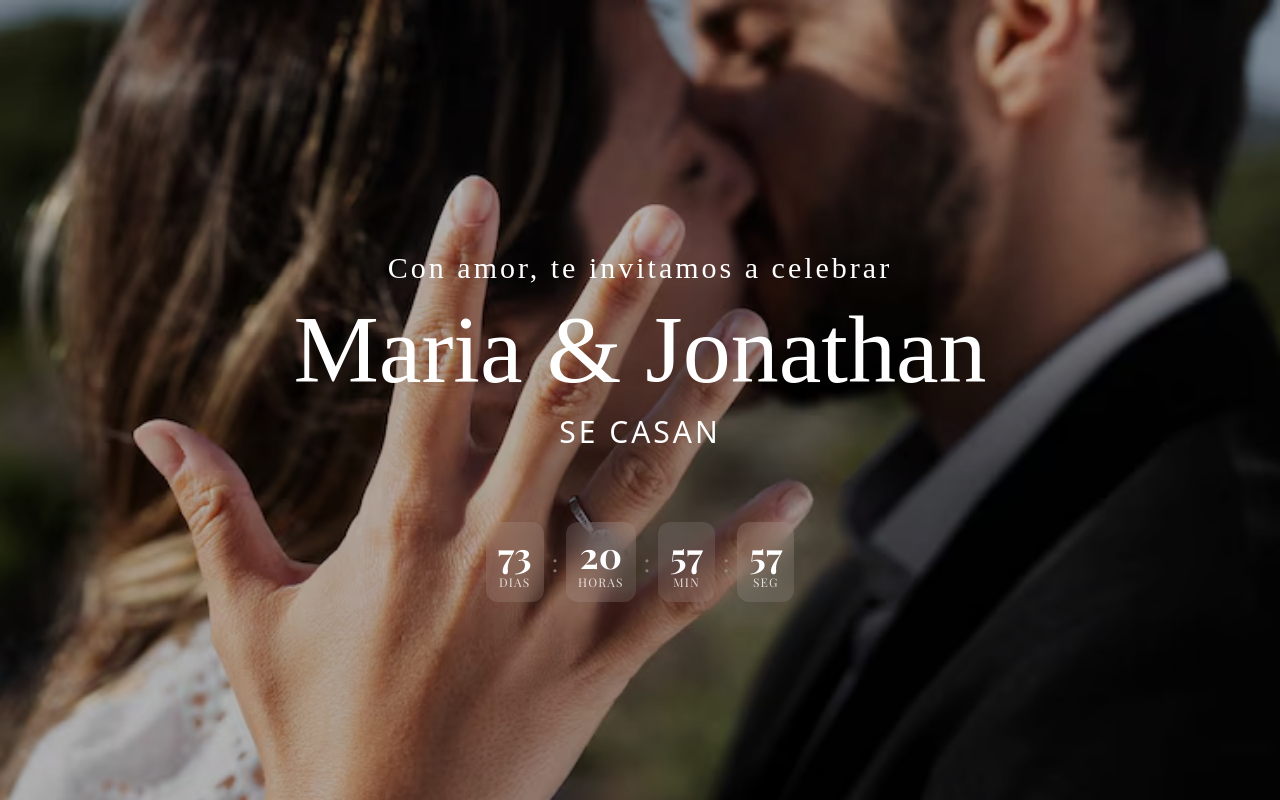
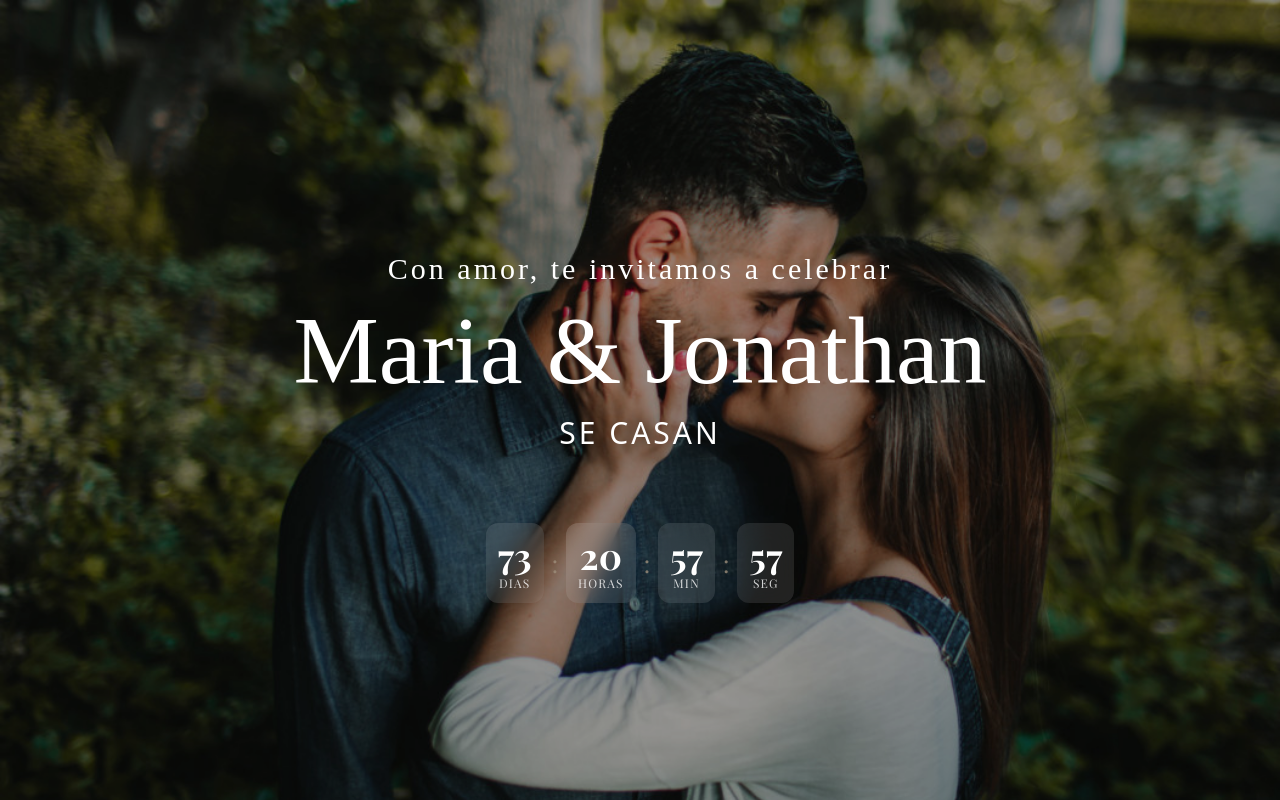
Before and after one commit to patrickespinoza/Invitacion-Web-03, a React (Vite) app in the folder Nuestra-Boda/: page / in a window 1280 px wide. Both pictures are taken after a click on the button "🔇 Silenciar". Shown: the top 800 px of the page. Built offline with nearby package versions, Linux system fonts and the light colour scheme; a web font is replaced by a local one.

Commit message:
cambio de imagen de portada

```diff
--- a/Nuestra-Boda/src/portada.jsx
+++ b/Nuestra-Boda/src/portada.jsx
@@ -40,7 +40,7 @@ export default function Portada() {
 
         {/* IMAGEN (SOLO FADE) */}
         <motion.img
-          src="/invitacion-03.avif"
+          src="/invitacion-03.jpg"
           alt="portada"
           className="w-full h-auto object-contain"
           initial={{ opacity: 0 }}
```
Also changed, not shown: Nuestra-Boda/public/invitacion-03.jpg (added).
